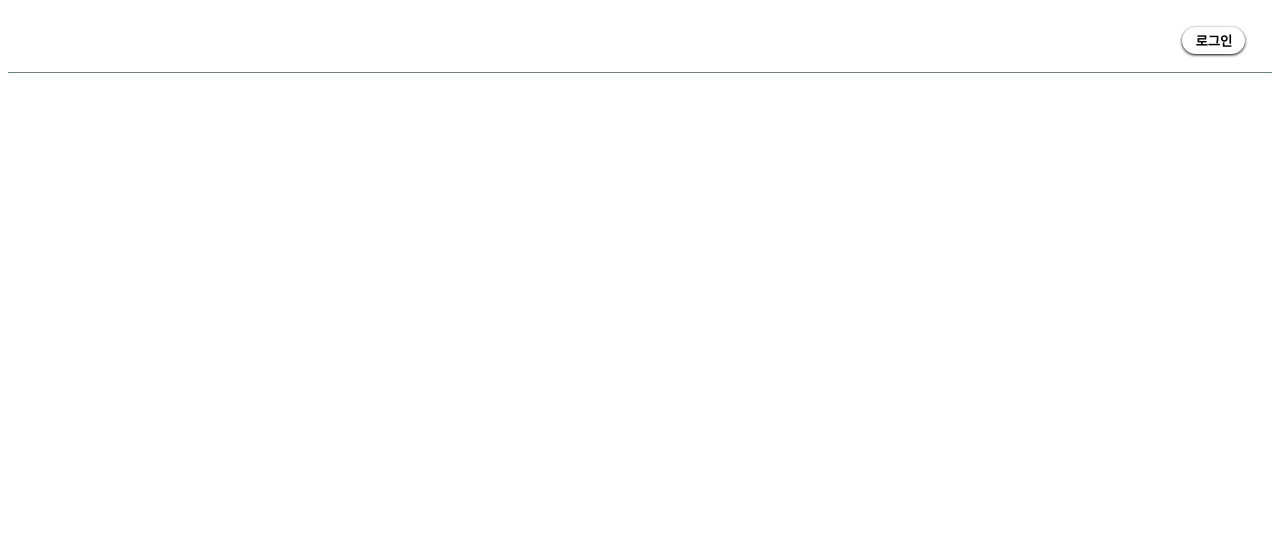
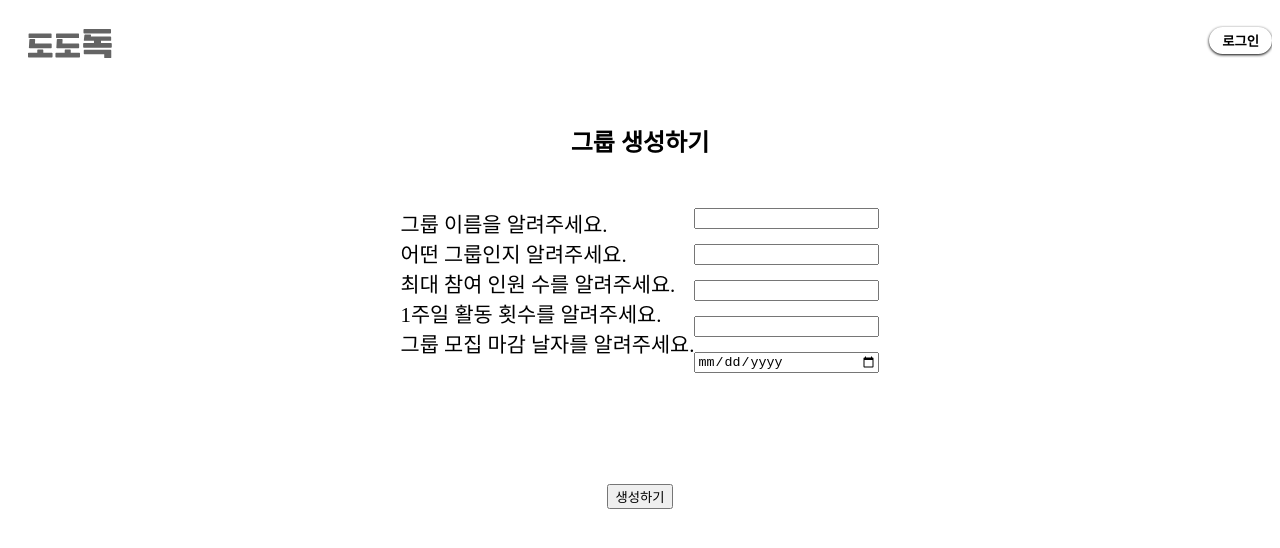
Before and after one commit to Dododock/Dododock_Frontend, a React (Create React App) app: page /CreatingGroup in a window 1280 px wide. Before the commit this address had no page. Shown: the top 548 px of the page. Built offline with nearby package versions, Linux system fonts and the light colour scheme.

Commit message:
feat: 그룹 생성 하는 중

```diff
--- a/src/App.js
+++ b/src/App.js
@@ -2,7 +2,7 @@ import { BrowserRouter as Router, Routes, Route } from "react-router-dom";
 import Header from "./components/Header/index.jsx";
 import Login from "./pages/login/Login";
 import Home from "./pages/home/index.jsx";
-import Card from "./pages/card/index.jsx";
+import CreatingGroup from "./pages/creatingGroup/index.jsx";
 
 const App = () => {
   return (
@@ -12,7 +12,7 @@ const App = () => {
         <Routes>
           <Route path="/" element={<Home />} />
           <Route path="/login" element={<Login />} />
-          <Route path="/Card" element={<Card />} />
+          <Route path="/CreatingGroup" element={<CreatingGroup />} />
         </Routes>
       </Router>
       <Login />
--- a/src/components/Header/index.js
+++ b/src/components/Header/index.js
@@ -9,16 +9,16 @@ export const Layout = styled.div`
   width: 100%;
   height: 8vh;
   overflow: hidden;
-  border-bottom: 1px solid #72837b;
 `;
+
 export const Logo = styled.img`
-  margin-left: 10px;
+  margin-left: 20px;
   margin-top: 10px;
-  height: 60px;
+  height: 30px;
 `;
 
 export const Emptybox = styled.div`
-  width: 85%;
+  width: 80%;
 `;
 
 export const Button = styled.button`
@@ -39,4 +39,5 @@ export const Login = styled.div`
   margin-bottom: 3px;
   margin-left: 7px;
   margin-right: 7px;
+  white-space: nowrap;
 `;
--- a/src/components/Header/index.jsx
+++ b/src/components/Header/index.jsx
@@ -1,6 +1,7 @@
 import { useState } from "react";
-import { Link, useNavigate } from "react-router-dom";
-import Modal from "../../pages/login/Login"; // Modal 컴포넌트를 import 합니다.
+import { Link  } from "react-router-dom";
+import Modal from "../../pages/login/Login"
+import Logo from "../../pages/assets/logo.svg";
 import * as S from "./index.js";
 
 function Header() {
@@ -16,13 +17,12 @@ function Header() {
 
   return (
     <S.Layout>
-      <Link to="/">{/* <S.Logo src={Logo} alt="로고" /> */}</Link>
+      <Link to="/"><S.Logo src={Logo} alt="로고" /></Link>
       <S.Emptybox />
       <S.Button onClick={handleModalOpen}>
         <S.Login>로그인</S.Login>
       </S.Button>
       <Modal isOpen={isModalOpen} onClose={handleModalClose} />
-      {/* Modal 컴포넌트를 렌더링하며, 모달의 상태와 상태를 변경하는 함수를 props로 전달합니다. */}
     </S.Layout>
   );
 }
--- a/src/pages/card/index.jsx
+++ b/src/pages/card/index.jsx
@@ -46,6 +46,14 @@ const tempData = [
   },
 ];
 
+const formatDueDate = (dateStr) => {
+  const [year, month, day] = new Date(dateStr)
+    .toISOString()
+    .split("T")[0]
+    .split("-");
+  return `${month}월 ${day}일`;
+};
+
 const Card = () => {
   const [data, setData] = useState([]);
 
@@ -62,7 +70,7 @@ const Card = () => {
       {data.map((data, id) => {
         return (
           <S.BoxDiv onClick={() => navigate(data.id)}>
-              <S.DeadlineDiv>{data.due}</S.DeadlineDiv>
+            <S.DeadlineDiv>{formatDueDate(data.due)}</S.DeadlineDiv>
             <S.DododokDiv>{data.groupName}</S.DododokDiv>
             <S.ImageContainer>
               <img
--- /dev/null
+++ b/src/pages/creatingGroup/index.js
@@ -0,0 +1,51 @@
+import styled from "styled-components";
+
+export const Layout = styled.div`
+  display: flex;
+  flex-direction: column;
+  align-items: center;
+  white-space: nowrap;
+  padding-top: 4%;
+`;
+
+export const Title = styled.div`
+  font-weight: 600;
+  font-size: 1.5em;
+  margin-bottom: 4%;
+`;
+
+export const InputContainer = styled.form`
+  display: flex;
+  flex-direction: row;
+`;
+
+export const TextBox = styled.div`
+  display: flex;
+  flex-direction: column;
+  gap: 10%;
+`;
+
+export const Text = styled.label`
+  font-weight: 500;
+  font-size: 1.3em;
+  font-family: pretendard;
+`;
+export const InputBox = styled.div`
+  display: flex;
+  flex-direction: column;
+  gap: 10%;
+`;
+
+export const NameInput = styled.input``;
+
+export const TypeInput = styled.input``;
+
+export const HeadCountInput = styled.input``;
+
+export const WeekTimeInput = styled.input``;
+
+export const DateInput = styled.input``;
+
+export const Button = styled.button`
+  margin-top: 10%;
+`;
--- /dev/null
+++ b/src/pages/creatingGroup/index.jsx
@@ -0,0 +1,28 @@
+import * as S from "./index.js";
+
+function Creating() {
+  return (
+    <S.Layout>
+      <S.Title>그룹 생성하기</S.Title>
+      <S.InputContainer>
+        <S.TextBox>
+          <S.Text for="name">그룹 이름을 알려주세요.</S.Text>
+          <S.Text for="name">어떤 그룹인지 알려주세요.</S.Text>
+          <S.Text for="name">최대 참여 인원 수를 알려주세요.</S.Text>
+          <S.Text for="name">1주일 활동 횟수를 알려주세요.</S.Text>
+          <S.Text for="name">그룹 모집 마감 날자를 알려주세요.</S.Text>
+        </S.TextBox>
+        <S.InputBox>
+          <S.NameInput type="text" name="name"></S.NameInput>
+          <S.TypeInput type="text" name="type"></S.TypeInput>
+          <S.HeadCountInput type="text" name="HeadCount"></S.HeadCountInput>
+          <S.WeekTimeInput type="number" name="name"></S.WeekTimeInput>
+          <S.DateInput type="date" name="name"></S.DateInput>
+        </S.InputBox>
+      </S.InputContainer>
+      <S.Button>생성하기</S.Button>
+    </S.Layout>
+  );
+}
+
+export default Creating;
--- a/src/pages/home/index.jsx
+++ b/src/pages/home/index.jsx
@@ -1,8 +1,11 @@
+import { useNavigate } from "react-router-dom";
 import Icon from "../assets/fire-icon.svg";
 import Card from "../card/index.jsx";
 import * as S from "./index.js";
 
 function Home() {
+  const navigate = useNavigate();
+
   return (
     <S.Layout>
       <S.TextBox>
@@ -10,7 +13,9 @@ function Home() {
           <S.Icon src={Icon} alt="불 아이콘" />
           <S.TitleText>현재 모집 중인 그룹</S.TitleText>
         </S.Title>
-        <S.Creating>그룹 생성하기</S.Creating>
+        <S.Creating onClick={() => navigate(`/CreatingGroup`)}>
+          그룹 생성하기
+        </S.Creating>
       </S.TextBox>
       <Card />
     </S.Layout>
```
Also changed, not shown: src/pages/assets/logo.svg (added). Lines whose indentation alone changed are shown as unchanged.
